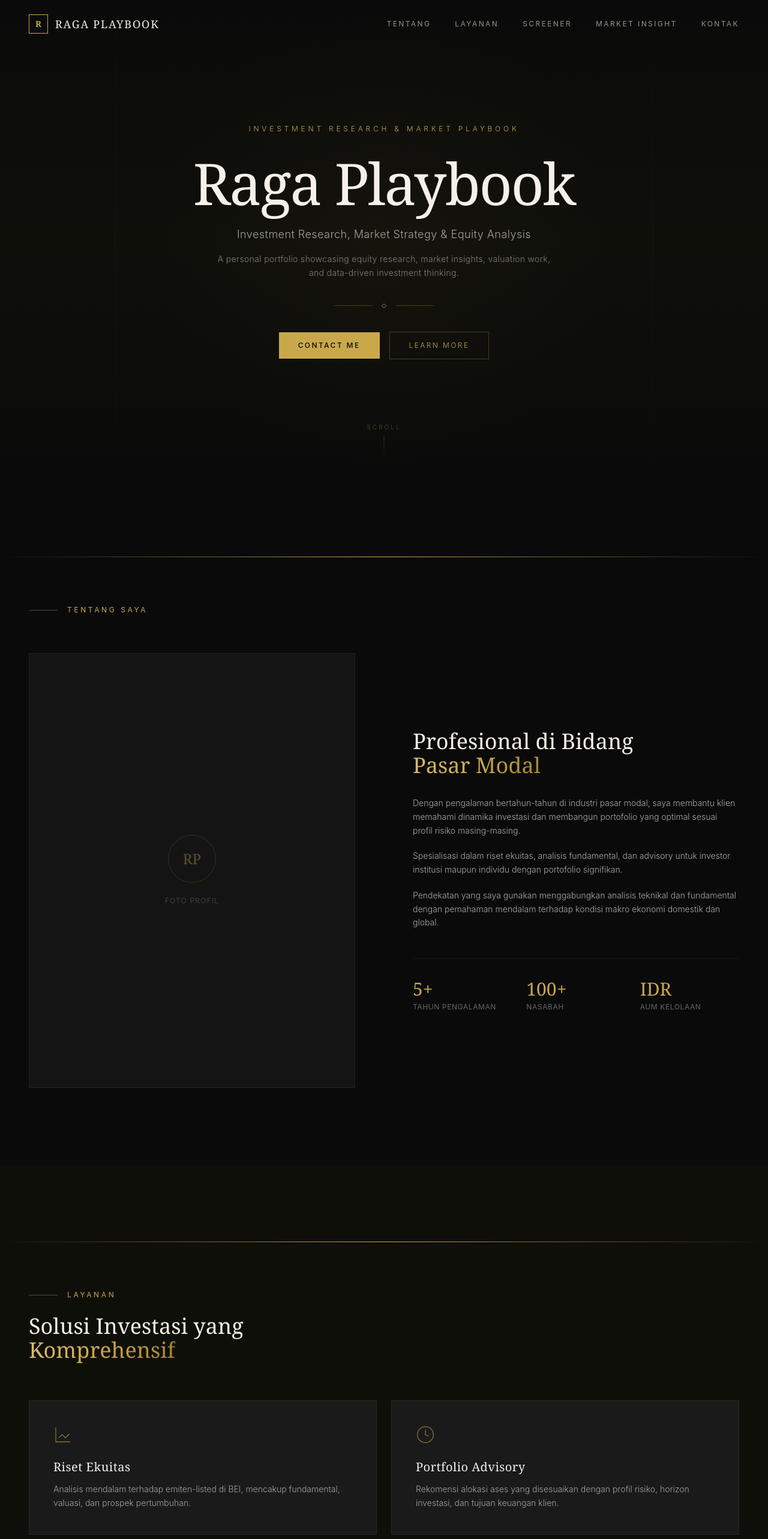
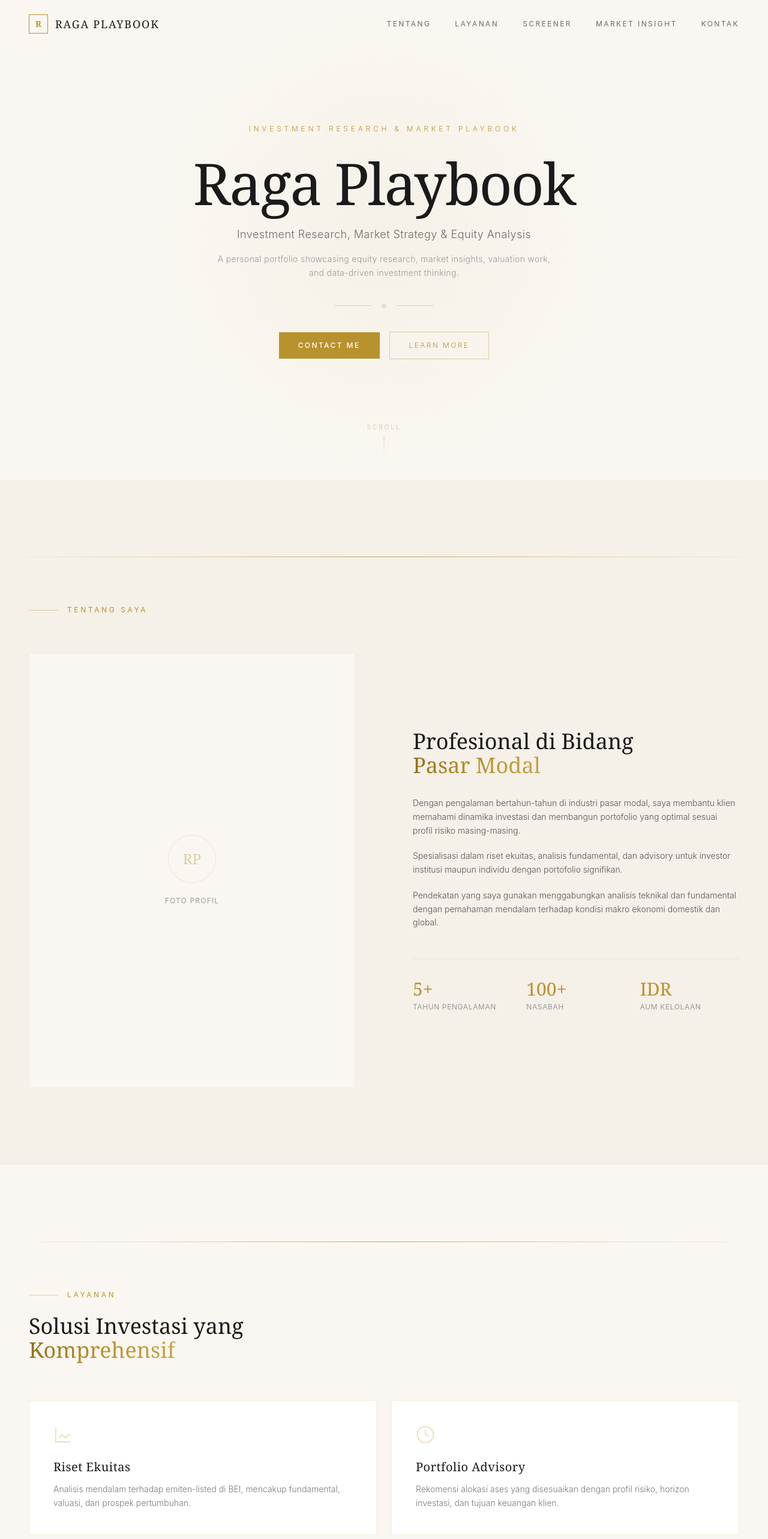
Before and after one commit to broden101/portfolio, a Next.js app: page / in a window 1280 px wide. Shown: the top 2566 px of the page at 60% size. Built offline with nearby package versions, Linux system fonts and the light colour scheme.

Commit message:
theme: light elegant BNI Emerald style

```diff
--- a/app/globals.css
+++ b/app/globals.css
@@ -5,13 +5,16 @@
 @import url('https://fonts.googleapis.com/css2?family=Playfair+Display:ital,wght@0,400;0,500;0,600;0,700;1,400;1,500&family=Inter:wght@300;400;500;600&display=swap');
 
 :root {
-  --gold: #c9a84c;
-  --gold-light: #dfc06e;
-  --gold-dark: #a37e2c;
-  --black: #0a0a0a;
-  --black-light: #141414;
-  --black-card: #1a1a1a;
-  --cream: #f5f0e8;
+  --gold: #b8922d;
+  --gold-light: #c9a84c;
+  --gold-dark: #8a6914;
+  --bg: #faf7f2;
+  --bg-card: #ffffff;
+  --bg-section: #f5f0e8;
+  --text: #1a1a1a;
+  --text-muted: #6b6b6b;
+  --text-light: #999999;
+  --border: rgba(184, 146, 45, 0.15);
 }
 
 * {
@@ -25,8 +28,8 @@ html {
 }
 
 body {
-  background: var(--black);
-  color: var(--cream);
+  background: var(--bg);
+  color: var(--text);
   font-family: 'Inter', system-ui, sans-serif;
   -webkit-font-smoothing: antialiased;
   -moz-osx-font-smoothing: grayscale;
@@ -35,69 +38,51 @@ body {
 
 ::selection {
   background: var(--gold);
-  color: var(--black);
+  color: #fff;
 }
 
-/* Gold shimmer line */
+/* Gold line */
 .gold-line {
   height: 1px;
-  background: linear-gradient(90deg, transparent, var(--gold), transparent);
+  background: linear-gradient(90deg, transparent, var(--gold-light), transparent);
 }
 
-/* Subtle gold gradient text */
+/* Gold gradient text */
 .text-gold-gradient {
-  background: linear-gradient(135deg, var(--gold-light), var(--gold), var(--gold-dark));
+  background: linear-gradient(135deg, var(--gold-dark), var(--gold), var(--gold-light));
   -webkit-background-clip: text;
   -webkit-text-fill-color: transparent;
   background-clip: text;
 }
 
-/* Card hover glow */
+/* Luxury card */
 .card-luxury {
-  background: var(--black-card);
-  border: 1px solid rgba(201, 168, 76, 0.1);
-  transition: all 0.5s cubic-bezier(0.4, 0, 0.2, 1);
+  background: var(--bg-card);
+  border: 1px solid var(--border);
+  transition: all 0.4s cubic-bezier(0.4, 0, 0.2, 1);
 }
 
 .card-luxury:hover {
-  border-color: rgba(201, 168, 76, 0.3);
-  box-shadow: 0 0 40px rgba(201, 168, 76, 0.05);
+  border-color: rgba(184, 146, 45, 0.35);
+  box-shadow: 0 8px 40px rgba(184, 146, 45, 0.06);
 }
 
-/* Fade in animation */
+/* Fade in */
 @keyframes fadeInUp {
-  from {
-    opacity: 0;
-    transform: translateY(30px);
-  }
-  to {
-    opacity: 1;
-    transform: translateY(0);
-  }
+  from { opacity: 0; transform: translateY(24px); }
+  to { opacity: 1; transform: translateY(0); }
 }
 
-.animate-fade-in {
-  animation: fadeInUp 0.8s ease-out forwards;
-}
-
+.animate-fade-in { animation: fadeInUp 0.8s ease-out forwards; }
 .animate-delay-1 { animation-delay: 0.2s; }
 .animate-delay-2 { animation-delay: 0.4s; }
 .animate-delay-3 { animation-delay: 0.6s; }
 .animate-delay-4 { animation-delay: 0.8s; }
 
 /* Scrollbar */
-::-webkit-scrollbar {
-  width: 6px;
-}
-
-::-webkit-scrollbar-track {
-  background: var(--black);
-}
-
-::-webkit-scrollbar-thumb {
-  background: var(--gold-dark);
-  border-radius: 3px;
-}
+::-webkit-scrollbar { width: 6px; }
+::-webkit-scrollbar-track { background: var(--bg); }
+::-webkit-scrollbar-thumb { background: var(--gold-light); border-radius: 3px; }
 
 /* Input focus */
 input:focus, textarea:focus {
--- a/components/About.tsx
+++ b/components/About.tsx
@@ -2,77 +2,48 @@
 
 export default function About() {
   return (
-    <section id="about" className="relative py-32 bg-[#0a0a0a]">
+    <section id="about" className="relative py-32 bg-[#f5f0e8]">
       <div className="gold-line w-full" />
-
       <div className="max-w-7xl mx-auto px-6 lg:px-12 pt-20">
-        {/* Section Header */}
         <div className="flex items-center gap-4 mb-16">
-          <div className="w-12 h-px bg-[#c9a84c]/40" />
-          <span className="text-[#c9a84c] text-xs tracking-[0.3em] uppercase">
-            Tentang Saya
-          </span>
+          <div className="w-12 h-px bg-[#b8922d]/40" />
+          <span className="text-[#b8922d] text-xs tracking-[0.3em] uppercase">Tentang Saya</span>
         </div>
 
         <div className="grid lg:grid-cols-2 gap-16 lg:gap-24">
-          {/* Left - Photo placeholder */}
           <div className="relative">
-            <div className="aspect-[3/4] bg-[#141414] border border-[#c9a84c]/10 flex items-center justify-center">
+            <div className="aspect-[3/4] bg-[#faf7f2] border border-[#b8922d]/10 flex items-center justify-center">
               <div className="text-center">
-                <div className="w-20 h-20 mx-auto mb-4 rounded-full border border-[#c9a84c]/20 flex items-center justify-center">
-                  <span className="text-[#c9a84c]/40 text-2xl font-serif">
-                    RP
-                  </span>
+                <div className="w-20 h-20 mx-auto mb-4 rounded-full border border-[#b8922d]/20 flex items-center justify-center">
+                  <span className="text-[#b8922d]/40 text-2xl font-serif">RP</span>
                 </div>
-                <span className="text-[#f5f0e8]/20 text-xs tracking-widest uppercase">
-                  Foto Profil
-                </span>
+                <span className="text-[#999999] text-xs tracking-widest uppercase">Foto Profil</span>
               </div>
             </div>
-            {/* Gold corner accent */}
-            <div className="absolute -bottom-3 -right-3 w-full h-full border border-[#c9a84c]/15 -z-10" />
+            <div className="absolute -bottom-3 -right-3 w-full h-full border border-[#b8922d]/10 -z-10" />
           </div>
 
-          {/* Right - Content */}
           <div className="flex flex-col justify-center">
-            <h2 className="font-serif text-3xl md:text-4xl text-[#f5f0e8] mb-8 leading-tight">
-              Profesional di Bidang
-              <br />
+            <h2 className="font-serif text-3xl md:text-4xl text-[#1a1a1a] mb-8 leading-tight">
+              Profesional di Bidang<br />
               <span className="text-gold-gradient">Pasar Modal</span>
             </h2>
 
-            <div className="space-y-5 text-[#f5f0e8]/70 text-sm leading-relaxed font-light">
-              <p>
-                Dengan pengalaman bertahun-tahun di industri pasar modal, saya
-                membantu klien memahami dinamika investasi dan membangun portofolio
-                yang optimal sesuai profil risiko masing-masing.
-              </p>
-              <p>
-                Spesialisasi dalam riset ekuitas, analisis fundamental, dan
-                advisory untuk investor institusi maupun individu dengan
-                portofolio signifikan.
-              </p>
-              <p>
-                Pendekatan yang saya gunakan menggabungkan analisis teknikal dan
-                fundamental dengan pemahaman mendalam terhadap kondisi makro
-                ekonomi domestik dan global.
-              </p>
+            <div className="space-y-5 text-[#555555] text-sm leading-relaxed font-light">
+              <p>Dengan pengalaman bertahun-tahun di industri pasar modal, saya membantu klien memahami dinamika investasi dan membangun portofolio yang optimal sesuai profil risiko masing-masing.</p>
+              <p>Spesialisasi dalam riset ekuitas, analisis fundamental, dan advisory untuk investor institusi maupun individu dengan portofolio signifikan.</p>
+              <p>Pendekatan yang saya gunakan menggabungkan analisis teknikal dan fundamental dengan pemahaman mendalam terhadap kondisi makro ekonomi domestik dan global.</p>
             </div>
 
-            {/* Stats */}
-            <div className="grid grid-cols-3 gap-6 mt-12 pt-8 border-t border-[#c9a84c]/10">
+            <div className="grid grid-cols-3 gap-6 mt-12 pt-8 border-t border-[#b8922d]/10">
               {[
                 { number: "5+", label: "Tahun Pengalaman" },
                 { number: "100+", label: "Nasabah" },
                 { number: "IDR", label: "AUM Kelolaan" },
               ].map((stat) => (
                 <div key={stat.label}>
-                  <div className="font-serif text-2xl md:text-3xl text-[#c9a84c] mb-1">
-                    {stat.number}
-                  </div>
-                  <div className="text-[#f5f0e8]/40 text-xs tracking-wider uppercase">
-                    {stat.label}
-                  </div>
+                  <div className="font-serif text-2xl md:text-3xl text-[#b8922d] mb-1">{stat.number}</div>
+                  <div className="text-[#999999] text-xs tracking-wider uppercase">{stat.label}</div>
                 </div>
               ))}
             </div>
--- a/components/Hero.tsx
+++ b/components/Hero.tsx
@@ -2,74 +2,61 @@
 
 export default function Hero() {
   return (
-    <section className="relative min-h-screen flex items-center justify-center overflow-hidden">
-      {/* Background gradient */}
-      <div className="absolute inset-0 bg-gradient-to-b from-[#0a0a0a] via-[#0f0f0a] to-[#0a0a0a]" />
-
-      {/* Subtle gold radial glow */}
+    <section className="relative min-h-screen flex items-center justify-center overflow-hidden bg-[#faf7f2]">
+      {/* Subtle warm radial */}
       <div
-        className="absolute top-1/2 left-1/2 -translate-x-1/2 -translate-y-1/2 w-[800px] h-[800px] rounded-full opacity-[0.03]"
-        style={{
-          background: "radial-gradient(circle, #c9a84c 0%, transparent 70%)",
-        }}
+        className="absolute top-1/2 left-1/2 -translate-x-1/2 -translate-y-1/2 w-[800px] h-[800px] rounded-full opacity-[0.06]"
+        style={{ background: "radial-gradient(circle, #b8922d 0%, transparent 70%)" }}
       />
 
-      {/* Vertical gold lines - decorative */}
-      <div className="absolute left-[15%] top-0 bottom-0 w-px bg-gradient-to-b from-transparent via-[#c9a84c]/5 to-transparent" />
-      <div className="absolute right-[15%] top-0 bottom-0 w-px bg-gradient-to-b from-transparent via-[#c9a84c]/5 to-transparent" />
+      {/* Decorative lines */}
+      <div className="absolute left-[15%] top-0 bottom-0 w-px bg-gradient-to-b from-transparent via-[#b8922d]/8 to-transparent" />
+      <div className="absolute right-[15%] top-0 bottom-0 w-px bg-gradient-to-b from-transparent via-[#b8922d]/8 to-transparent" />
 
       <div className="relative z-10 text-center px-6 max-w-4xl">
-        {/* Pre-heading */}
         <div className="animate-fade-in opacity-0 mb-8">
-          <span className="text-[#c9a84c] text-xs tracking-[0.4em] uppercase font-light">
+          <span className="text-[#b8922d] text-xs tracking-[0.4em] uppercase font-light">
             Investment Research & Market Playbook
           </span>
         </div>
 
-        {/* Name */}
-        <h1 className="animate-fade-in animate-delay-1 opacity-0 font-serif text-5xl md:text-7xl lg:text-8xl font-medium tracking-tight text-[#f5f0e8] mb-6">
+        <h1 className="animate-fade-in animate-delay-1 opacity-0 font-serif text-5xl md:text-7xl lg:text-8xl font-medium tracking-tight text-[#1a1a1a] mb-6">
           Raga Playbook
         </h1>
 
-        {/* Tagline */}
-        <p className="animate-fade-in animate-delay-2 opacity-0 text-[#f5f0e8]/65 text-base md:text-lg font-light tracking-wide max-w-2xl mx-auto leading-relaxed mb-4">
+        <p className="animate-fade-in animate-delay-2 opacity-0 text-[#6b6b6b] text-base md:text-lg font-light tracking-wide max-w-2xl mx-auto leading-relaxed mb-4">
           Investment Research, Market Strategy & Equity Analysis
         </p>
 
-        <p className="animate-fade-in animate-delay-2 opacity-0 text-[#f5f0e8]/50 text-sm font-light tracking-wide max-w-xl mx-auto leading-relaxed">
+        <p className="animate-fade-in animate-delay-2 opacity-0 text-[#999999] text-sm font-light tracking-wide max-w-xl mx-auto leading-relaxed">
           A personal portfolio showcasing equity research, market insights, valuation work, and data-driven investment thinking.
         </p>
 
-        {/* Gold divider */}
         <div className="animate-fade-in animate-delay-3 opacity-0 flex items-center justify-center gap-4 my-10">
-          <div className="w-16 h-px bg-[#c9a84c]/30" />
-          <div className="w-1.5 h-1.5 rotate-45 border border-[#c9a84c]/50" />
-          <div className="w-16 h-px bg-[#c9a84c]/30" />
+          <div className="w-16 h-px bg-[#b8922d]/30" />
+          <div className="w-1.5 h-1.5 rotate-45 border border-[#b8922d]/50" />
+          <div className="w-16 h-px bg-[#b8922d]/30" />
         </div>
 
-        {/* CTA */}
         <div className="animate-fade-in animate-delay-4 opacity-0 flex flex-col sm:flex-row items-center justify-center gap-4">
           <a
             href="#contact"
-            className="px-8 py-3.5 bg-[#c9a84c] text-[#0a0a0a] text-xs tracking-[0.2em] uppercase font-medium hover:bg-[#dfc06e] transition-all duration-300"
+            className="px-8 py-3.5 bg-[#b8922d] text-white text-xs tracking-[0.2em] uppercase font-medium hover:bg-[#a37e2c] transition-all duration-300"
           >
             Contact Me
           </a>
           <a
             href="#about"
-            className="px-8 py-3.5 border border-[#c9a84c]/30 text-[#c9a84c] text-xs tracking-[0.2em] uppercase font-light hover:border-[#c9a84c]/60 transition-all duration-300"
+            className="px-8 py-3.5 border border-[#b8922d]/40 text-[#b8922d] text-xs tracking-[0.2em] uppercase font-light hover:border-[#b8922d]/70 transition-all duration-300"
           >
             Learn More
           </a>
         </div>
       </div>
 
-      {/* Scroll indicator */}
-      <div className="absolute bottom-10 left-1/2 -translate-x-1/2 flex flex-col items-center gap-2 opacity-30">
-        <span className="text-[10px] tracking-[0.3em] uppercase text-[#c9a84c]">
-          Scroll
-        </span>
-        <div className="w-px h-8 bg-gradient-to-b from-[#c9a84c] to-transparent" />
+      <div className="absolute bottom-10 left-1/2 -translate-x-1/2 flex flex-col items-center gap-2 opacity-40">
+        <span className="text-[10px] tracking-[0.3em] uppercase text-[#b8922d]">Scroll</span>
+        <div className="w-px h-8 bg-gradient-to-b from-[#b8922d] to-transparent" />
       </div>
     </section>
   );
--- a/components/Navbar.tsx
+++ b/components/Navbar.tsx
@@ -24,63 +24,53 @@ export default function Navbar() {
     <nav
       className={`fixed top-0 left-0 right-0 z-50 transition-all duration-500 ${
         scrolled
-          ? "bg-[#0a0a0a]/95 backdrop-blur-md border-b border-[#c9a84c]/10"
+          ? "bg-[#faf7f2]/95 backdrop-blur-md border-b border-[#b8922d]/10 shadow-sm"
           : "bg-transparent"
       }`}
     >
       <div className="max-w-7xl mx-auto px-6 lg:px-12">
         <div className="flex items-center justify-between h-20">
-          {/* Logo */}
           <a href="#" className="flex items-center gap-3">
-            <div className="w-8 h-8 border border-[#c9a84c] flex items-center justify-center">
-              <span className="text-[#c9a84c] font-serif text-sm font-semibold">
-                R
-              </span>
+            <div className="w-8 h-8 border border-[#b8922d] flex items-center justify-center">
+              <span className="text-[#b8922d] font-serif text-sm font-semibold">R</span>
             </div>
-            <span className="font-serif text-lg tracking-widest text-[#f5f0e8] uppercase">
+            <span className="font-serif text-lg tracking-widest text-[#1a1a1a] uppercase">
               Raga Playbook
             </span>
           </a>
 
-          {/* Desktop Links */}
           <div className="hidden md:flex items-center gap-10">
             {navLinks.map((link) => (
               <a
                 key={link.href}
                 href={link.href}
-                className="text-[#f5f0e8]/60 text-xs tracking-[0.2em] uppercase hover:text-[#c9a84c] transition-colors duration-300"
+                className="text-[#6b6b6b] text-xs tracking-[0.2em] uppercase hover:text-[#b8922d] transition-colors duration-300"
               >
                 {link.label}
               </a>
             ))}
           </div>
 
-          {/* Mobile Menu Button */}
           <button
-            className="md:hidden text-[#f5f0e8]/60 hover:text-[#c9a84c]"
+            className="md:hidden text-[#6b6b6b] hover:text-[#b8922d]"
             onClick={() => setMenuOpen(!menuOpen)}
           >
             <svg width="24" height="24" fill="none" stroke="currentColor" strokeWidth="1.5">
-              {menuOpen ? (
-                <path d="M6 6l12 12M6 18L18 6" />
-              ) : (
-                <path d="M4 8h16M4 16h16" />
-              )}
+              {menuOpen ? <path d="M6 6l12 12M6 18L18 6" /> : <path d="M4 8h16M4 16h16" />}
             </svg>
           </button>
         </div>
       </div>
 
-      {/* Mobile Menu */}
       {menuOpen && (
-        <div className="md:hidden bg-[#0a0a0a]/98 backdrop-blur-md border-b border-[#c9a84c]/10">
+        <div className="md:hidden bg-[#faf7f2]/98 backdrop-blur-md border-b border-[#b8922d]/10">
           <div className="px-6 py-6 flex flex-col gap-4">
             {navLinks.map((link) => (
               <a
                 key={link.href}
                 href={link.href}
                 onClick={() => setMenuOpen(false)}
-                className="text-[#f5f0e8]/60 text-sm tracking-[0.15em] uppercase hover:text-[#c9a84c] transition-colors"
+                className="text-[#6b6b6b] text-sm tracking-[0.15em] uppercase hover:text-[#b8922d] transition-colors"
               >
                 {link.label}
               </a>
--- a/components/ScannerButton.tsx
+++ b/components/ScannerButton.tsx
@@ -63,7 +63,7 @@ export function ScannerButton({ onResults, onLoading }: Props) {
       <button
         onClick={runScan}
         disabled={loading}
-        className="px-6 py-2.5 bg-[#c9a84c] text-[#0a0a0a] text-xs tracking-[0.2em] uppercase font-medium hover:bg-[#dfc06e] transition-all duration-300 disabled:opacity-40 disabled:cursor-not-allowed"
+        className="px-6 py-2.5 bg-[#b8922d] text-white text-xs tracking-[0.2em] uppercase font-medium hover:bg-[#a37e2c] transition-all duration-300 disabled:opacity-40 disabled:cursor-not-allowed"
       >
         {loading ? (
           <span className="flex items-center gap-2">
@@ -77,7 +77,7 @@ export function ScannerButton({ onResults, onLoading }: Props) {
           "Run Screener"
         )}
       </button>
-      {error && <span className="text-sm text-red-400">{error}</span>}
+      {error && <span className="text-sm text-red-500">{error}</span>}
     </div>
   );
 }
--- a/components/Services.tsx
+++ b/components/Services.tsx
@@ -13,8 +13,7 @@ const services = [
   {
     icon: (
       <svg className="w-8 h-8" fill="none" stroke="currentColor" strokeWidth="1" viewBox="0 0 24 24">
-        <circle cx="12" cy="12" r="10" />
-        <path d="M12 6v6l4 2" />
+        <circle cx="12" cy="12" r="10" /><path d="M12 6v6l4 2" />
       </svg>
     ),
     title: "Portfolio Advisory",
@@ -23,8 +22,7 @@ const services = [
   {
     icon: (
       <svg className="w-8 h-8" fill="none" stroke="currentColor" strokeWidth="1" viewBox="0 0 24 24">
-        <rect x="3" y="3" width="18" height="18" rx="2" />
-        <path d="M3 9h18M9 3v18" />
+        <rect x="3" y="3" width="18" height="18" rx="2" /><path d="M3 9h18M9 3v18" />
       </svg>
     ),
     title: "Market Commentary",
@@ -33,51 +31,36 @@ const services = [
   {
     icon: (
       <svg className="w-8 h-8" fill="none" stroke="currentColor" strokeWidth="1" viewBox="0 0 24 24">
-        <path d="M17 21v-2a4 4 0 0 0-4-4H5a4 4 0 0 0-4 4v2" />
-        <circle cx="9" cy="7" r="4" />
-        <path d="M23 21v-2a4 4 0 0 0-3-3.87M16 3.13a4 4 0 0 1 0 7.75" />
+        <path d="M17 21v-2a4 4 0 0 0-4-4H5a4 4 0 0 0-4 4v2" /><circle cx="9" cy="7" r="4" /><path d="M23 21v-2a4 4 0 0 0-3-3.87M16 3.13a4 4 0 0 1 0 7.75" />
       </svg>
     ),
     title: "Institutional Sales",
-    desc: "Layanan dedicated untuk klien institusi, koperasi, dan dana pensun dengan fokus pada eksekusi dan riset.",
+    desc: "Layanan dedicated untuk klien institusi, koperasi, dan dana pensiun dengan fokus pada eksekusi dan riset.",
   },
 ];
 
 export default function Services() {
   return (
-    <section id="services" className="relative py-32 bg-[#0f0f0a]">
+    <section id="services" className="relative py-32 bg-[#faf7f2]">
       <div className="gold-line w-full" />
-
       <div className="max-w-7xl mx-auto px-6 lg:px-12 pt-20">
-        {/* Section Header */}
         <div className="flex items-center gap-4 mb-6">
-          <div className="w-12 h-px bg-[#c9a84c]/40" />
-          <span className="text-[#c9a84c] text-xs tracking-[0.3em] uppercase">
-            Layanan
-          </span>
+          <div className="w-12 h-px bg-[#b8922d]/40" />
+          <span className="text-[#b8922d] text-xs tracking-[0.3em] uppercase">Layanan</span>
         </div>
 
-        <h2 className="font-serif text-3xl md:text-4xl text-[#f5f0e8] mb-16 max-w-xl">
-          Solusi Investasi yang{" "}
-          <span className="text-gold-gradient">Komprehensif</span>
+        <h2 className="font-serif text-3xl md:text-4xl text-[#1a1a1a] mb-16 max-w-xl">
+          Solusi Investasi yang <span className="text-gold-gradient">Komprehensif</span>
         </h2>
 
-        {/* Service Cards */}
         <div className="grid md:grid-cols-2 gap-6">
           {services.map((s, i) => (
-            <div
-              key={i}
-              className="card-luxury p-8 md:p-10 group cursor-default"
-            >
-              <div className="text-[#c9a84c]/60 group-hover:text-[#c9a84c] transition-colors duration-500 mb-6">
+            <div key={i} className="card-luxury p-8 md:p-10 group cursor-default">
+              <div className="text-[#b8922d]/40 group-hover:text-[#b8922d] transition-colors duration-500 mb-6">
                 {s.icon}
               </div>
-              <h3 className="font-serif text-xl text-[#f5f0e8] mb-3 tracking-wide">
-                {s.title}
-              </h3>
-              <p className="text-[#f5f0e8]/65 text-sm leading-relaxed font-light">
-                {s.desc}
-              </p>
+              <h3 className="font-serif text-xl text-[#1a1a1a] mb-3 tracking-wide">{s.title}</h3>
+              <p className="text-[#777777] text-sm leading-relaxed font-light">{s.desc}</p>
             </div>
           ))}
         </div>
```
Also changed, not shown: app/screener/page.tsx (+37 -79 lines), components/Contact.tsx (+14 -28 lines), components/Footer.tsx (+15 -13 lines), components/MarketInsights.tsx (+18 -41 lines), components/StockTable.tsx (+23 -44 lines).
